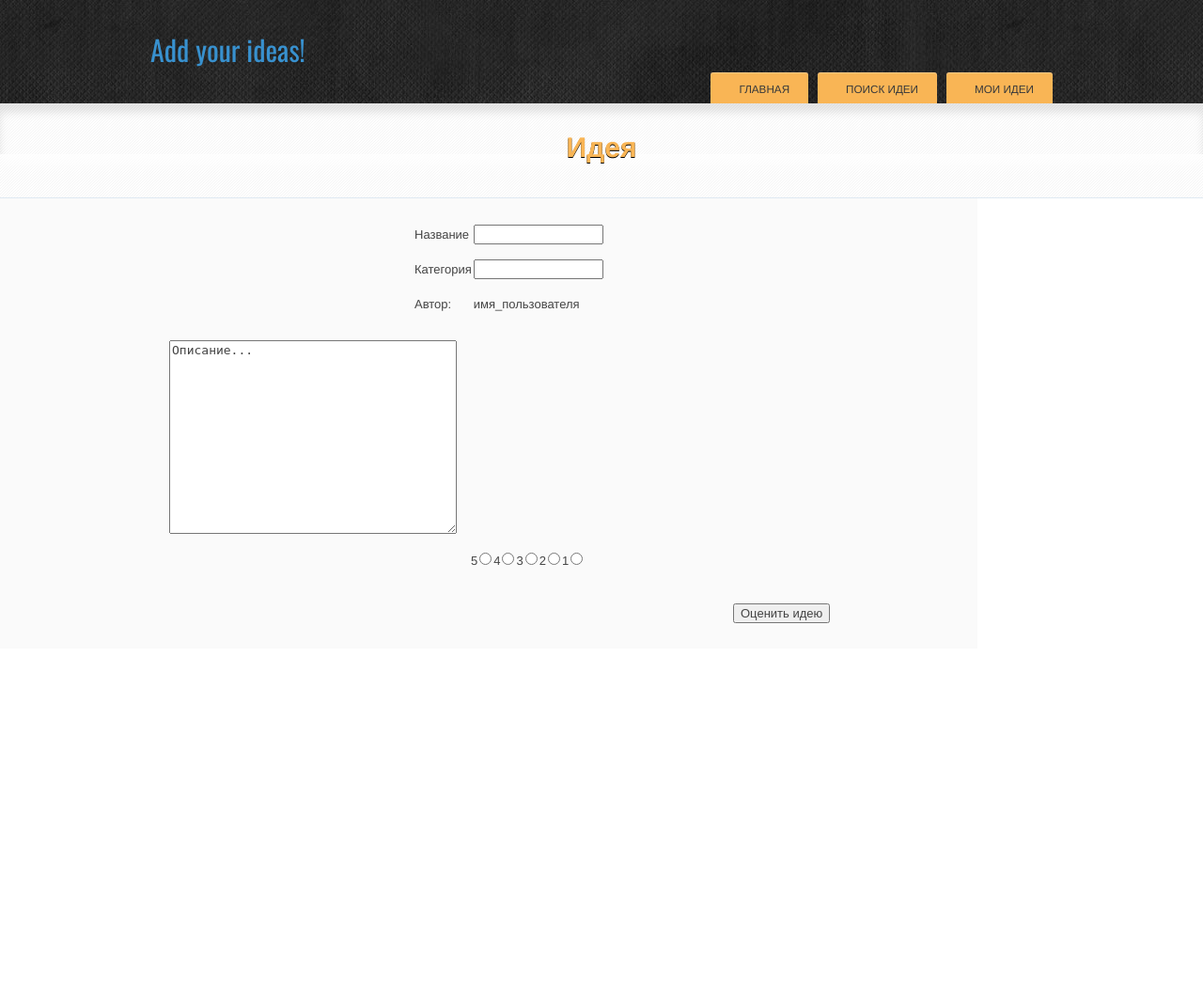
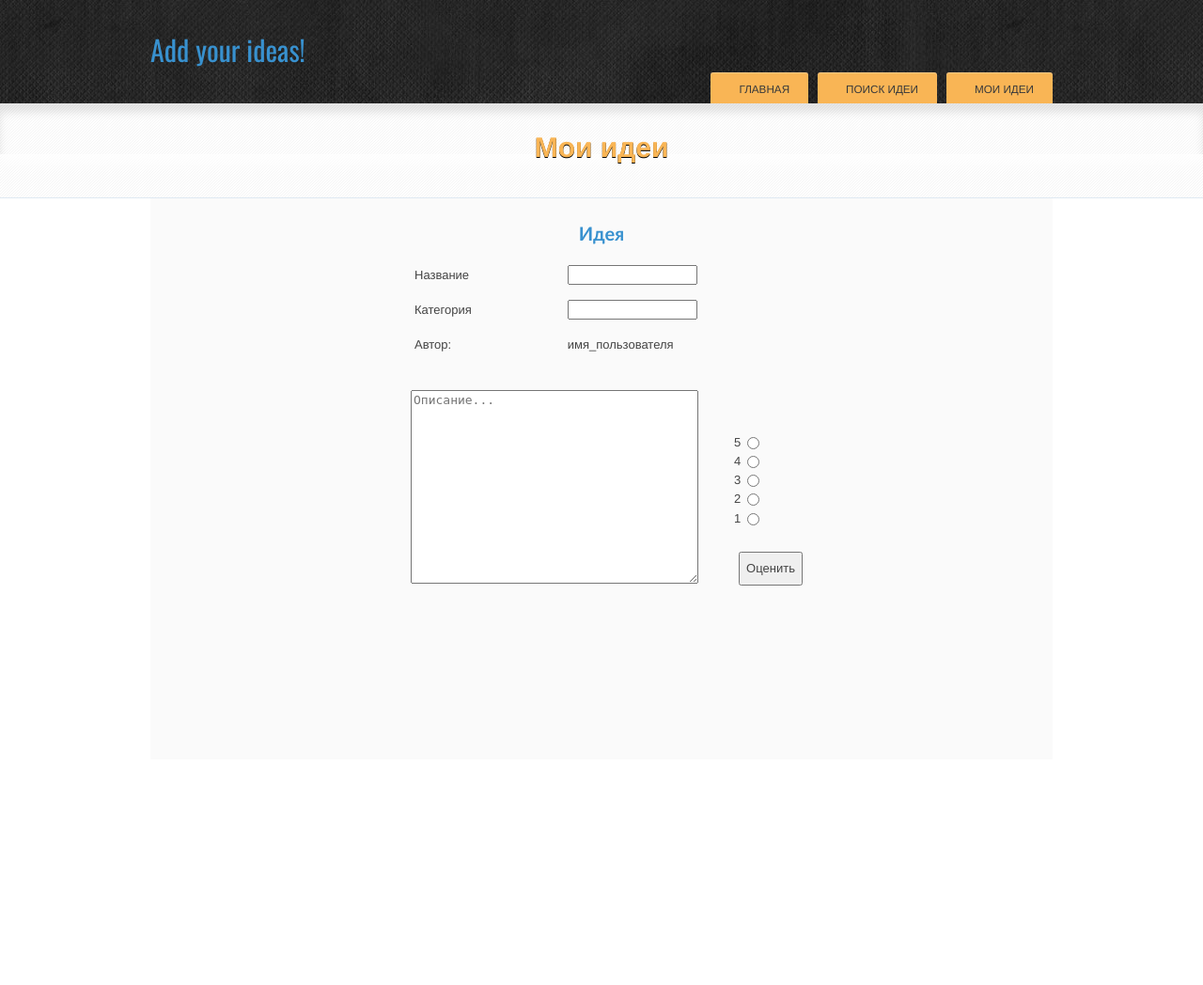
Before and after one commit to iitwebdev/L-and-L, a Python web app: template MyProject1/myproject1/templates/description.jinja2 in a window 1280 px wide. Shown: the top 1048 px of the page at 94% size. Run offline with Jinja, Linux system fonts and the light colour scheme; the template is opened without the code that fills it, so the values that code supplies are empty; some libraries are stand-ins or nearby versions; some web fonts are replaced.

Commit message:
оценка

```diff
--- a/MyProject1/myproject1/static/main.css
+++ b/MyProject1/myproject1/static/main.css
@@ -402,7 +402,6 @@ div [role="complementary1"]{
     margin: 10px;
     position: relative;
     left: 150px;
-
 }
 
 .message {
--- a/MyProject1/myproject1/templates/description.jinja2
+++ b/MyProject1/myproject1/templates/description.jinja2
@@ -1,80 +1,59 @@
 {% extends 'mytemplate.jinja2' %}
 {% block content %}
+
    <section role="banner">
        <hgroup>
-           <h1 style="position: relative; top:20px;">Идея</h1>
+           <h1 style="position: relative; top:20px;">Мои идеи</h1>
        </hgroup>
     </section>
-    <section role="container clearfix">
+
+   <section class="container clearfix">
        <form method="POST">
             <aside role="complementary" style="text-align: center;">
-                <div class="idea_info">
+                <h2 style="color: #3891cf">Идея</h2>
                 <table class="new_idea_append">
                     <tr>
                         <td>Название</td>
                         <td><input type="text" name="ideasName" id="ideasName" value="{{ ideasName }}"
-                                       style="width: 130px;position: relative;"></td>
+                                   style="width: 130px;position: relative; left:100px;"></td>
                     </tr>
                     <tr>
                         <td>Категория</td>
                         <td>
-                                <input type="text" id="categoryName" style="position: relative; width: 130px;">
+                            <input type="text" style="position: relative; left:100px; width: 130px">
                         </td>
                     </tr>
                     <tr>
                         <td>Автор: </td>
-                            <td>имя_пользователя</td>
+                        <td style="position: relative; left:100px;">имя_пользователя</td>
                     </tr>
                 </table>
-                    <textarea name="description" id="descript" style="top:10px; position: relative;">Описание...</textarea>
-                    <table style="position: relative; left:300px; margin: 20px;">
+                <textarea placeholder="Описание..." style="height: 200px;
+                            width: 300px; position: relative; left:-50px; margin: 20px;"></textarea>
+                <table style="position: relative; left: 600px; top:-180px;">
                     <tr>
-                            <td>
-                                5
-                            </td>
-                            <td>
-                                <input type="radio">
-                            </td>
-
-                            <td>
-                                4
-                            </td>
-                            <td>
-                                <input type="radio">
-                            </td>
-
-                            <td>
-                                3
-                            </td>
-                            <td>
-                                <input type="radio">
-                            </td>
-
-
-                            <td>
-                                2
-                            </td>
-                            <td>
-                                <input type="radio">
-                            </td>
-
-                            <td>
-                                1
-                            </td>
-                            <td>
-                                <input type="radio">
-                            </td>
+                        <td>5</td>
+                        <td style="position: relative; left: 5px; top:3px;"><input type="radio"></td>
                     </tr>
-
+                    <tr>
+                        <td>4</td>
+                        <td style="position: relative; left: 5px; top:3px;"><input type="radio"></td>
+                    </tr>
+                    <tr>
+                        <td>3</td>
+                        <td style="position: relative; left: 5px; top:3px;"><input type="radio"></td>
+                    </tr>
+                    <tr>
+                        <td>2</td>
+                        <td style="position: relative; left: 5px; top:3px;"><input type="radio"></td>
+                    </tr>
+                        <td>1</td>
+                        <td style="position: relative; left: 5px; top:3px;"><input type="radio"></td>
+                    </tr>
                 </table>
-
-                    <button type="submit" name="estimate" style="position: relative; left:600px;">Оценить идею</button>
-
-                    <div class="clear"></div>
-                </div>
+                <button type="submit" name="estimate" id="add_new_idea"
+                        style="position:relative; left:180px; top:-165px;">Оценить</button>
             </aside>
        </form>
    </section>
-
-    <div class="gap" style="height: 100px"></div>
 {% endblock %}
--- a/MyProject1/myproject1/templates/user.jinja2
+++ b/MyProject1/myproject1/templates/user.jinja2
@@ -19,8 +19,6 @@
                 {% endfor %}
             {% endif %}
         </div>
-
-
             <div style="height: 5px"></div>
 
             <table style="line-height: 40px; position: absolute; left: 400px; top: 80px; ">
```
Lines whose indentation alone changed are shown as unchanged.
